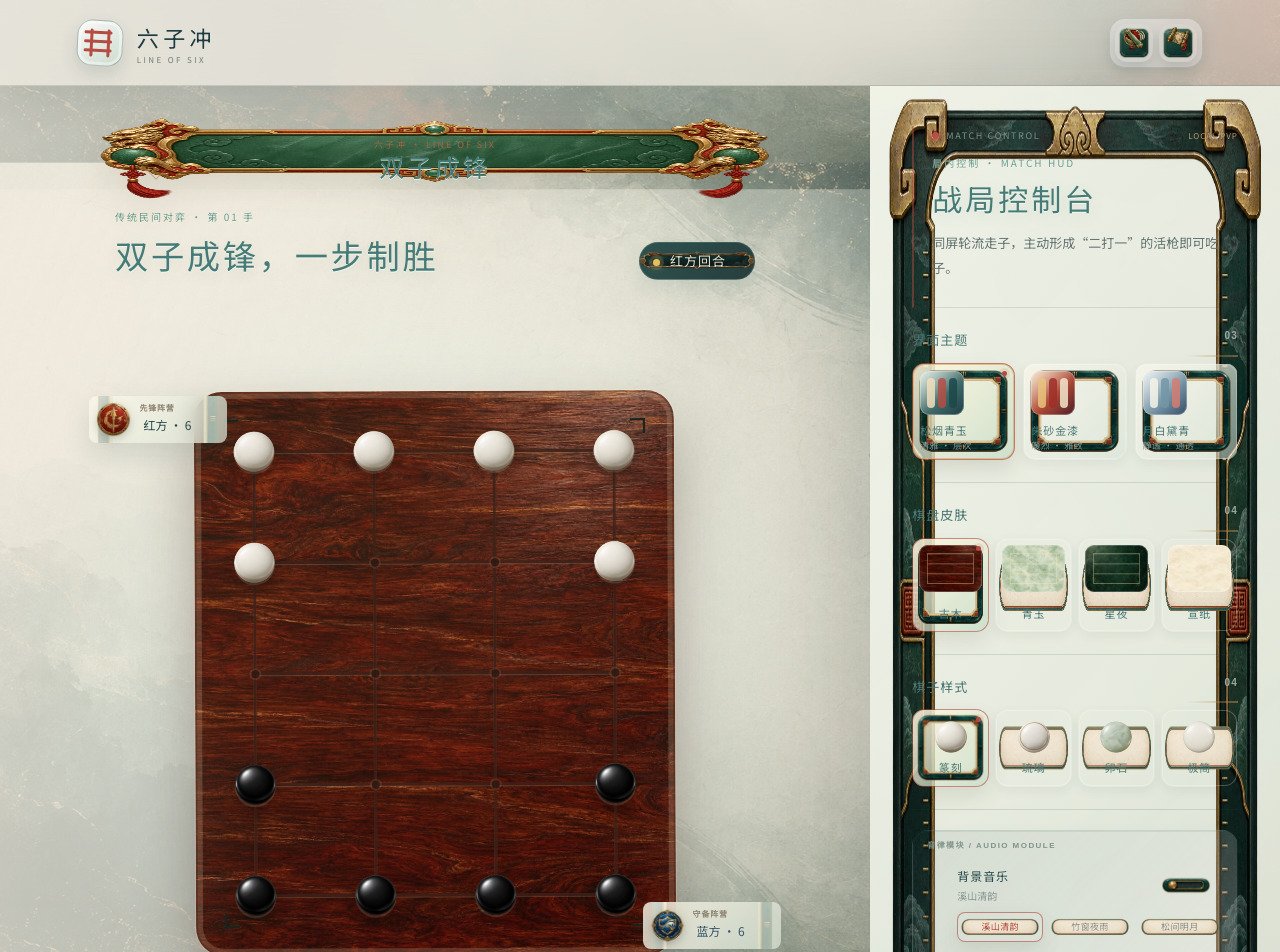
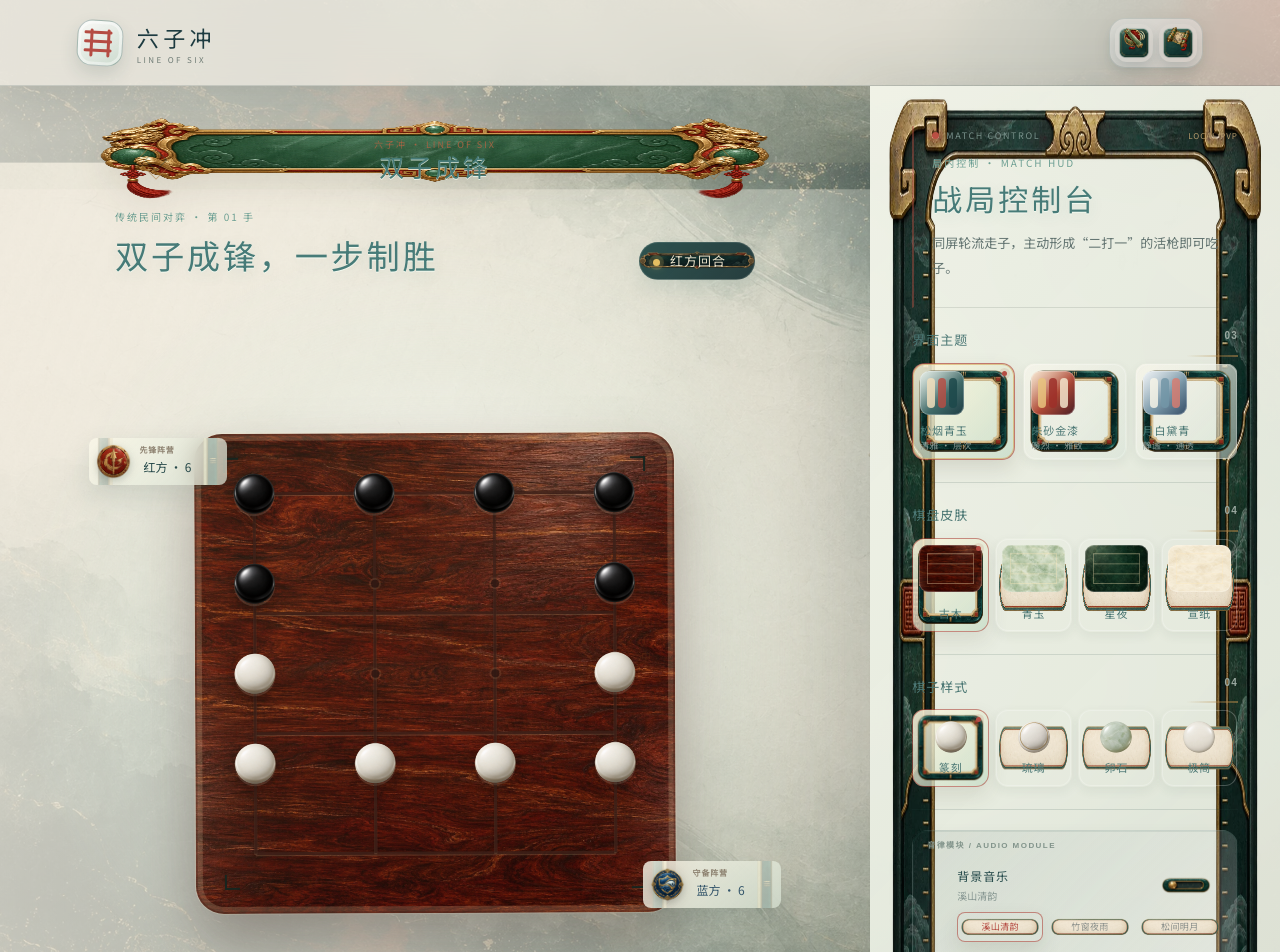
Before and after one commit to 976971956/liuzi-chong-godot, a Next.js app: page / in a window 1280 px wide. Shown: the top 952 px of the page. Built offline with nearby package versions, Linux system fonts and the light colour scheme.

Commit message:
fix: align web board to four by four grid

```diff
--- a/app/globals.css
+++ b/app/globals.css
@@ -1330,6 +1330,7 @@ body, button, a { font-family: var(--font-body); }
 .game-shell.ui-theme-ink .piece-choice span {
   color: #4b7774;
 }
+.game-shell .board-frame { aspect-ratio: 1 / 1; }
 
 @media (max-width: 760px) {
   .topbar {
--- a/app/page.tsx
+++ b/app/page.tsx
@@ -18,7 +18,7 @@ type Snapshot = {
   lastMove: number | null;
 };
 
-const ROWS = 5;
+const ROWS = 4;
 const COLS = 4;
 
 const BOARD_SKINS: { id: BoardSkin; label: string }[] = [
@@ -49,8 +49,8 @@ const MUSIC_TRACKS: { id: MusicTrack; label: string; pattern: number[]; bass: nu
 
 function makeInitialBoard(): Cell[] {
   const board: Cell[] = Array(ROWS * COLS).fill(null);
-  [0, 1, 2, 3, 4, 7].forEach((index) => { board[index] = 'red'; });
-  [12, 15, 16, 17, 18, 19].forEach((index) => { board[index] = 'blue'; });
+  [8, 11, 12, 13, 14, 15].forEach((index) => { board[index] = 'red'; });
+  [0, 1, 2, 3, 4, 7].forEach((index) => { board[index] = 'blue'; });
   return board;
 }
 
@@ -345,8 +345,8 @@ export default function Home() {
               <div className="board-corner bl" /><div className="board-corner br" />
               <div className="board" role="grid" aria-label="六子冲棋盘">
                 <div className="board-lines" aria-hidden="true">
-                  {Array.from({ length: ROWS }, (_, row) => <i className="h-line" key={`h-${row}`} style={{ top: `${row * 25}%` }} />)}
-                  {Array.from({ length: COLS }, (_, col) => <i className="v-line" key={`v-${col}`} style={{ left: `${col * 33.333}%` }} />)}
+                  {Array.from({ length: ROWS }, (_, row) => <i className="h-line" key={`h-${row}`} style={{ top: `${row * (100 / (ROWS - 1))}%` }} />)}
+                  {Array.from({ length: COLS }, (_, col) => <i className="v-line" key={`v-${col}`} style={{ left: `${col * (100 / (COLS - 1))}%` }} />)}
                 </div>
                 {board.map((side, index) => {
                   const { row, col } = coords(index);
```
